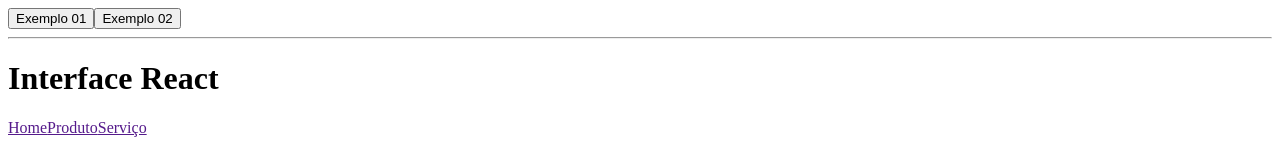
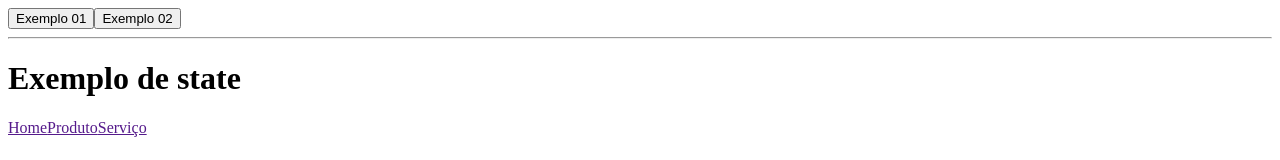
Before and after one commit to R0drigo-Pedroso/meu-app, a React (Create React App) app: page / in a window 1280 px wide. Shown: the top 160 px of the page. Built offline with nearby package versions, Linux system fonts and the light colour scheme.

Commit message:
useState

```diff
--- a/src/components/layout/cabecalho.jsx
+++ b/src/components/layout/cabecalho.jsx
@@ -1,3 +1,4 @@
+import { useState } from "react";
 import Menu from "../menu";
 
 const Cabecalho = () => {
@@ -5,6 +6,14 @@ const Cabecalho = () => {
     console.log("exemplo02");
   };
 
+  /* Exemplo 01 de gerenciamento de states
+    Aqui, definimos no useState um valor inicial (colocando entre os parênteses do useState), além de desestruturar o state em uma variavel (titulo) e em uma função (setTitulo) que será responsavel por atualizar este state/titulo
+  */
+  const [titulo, setTitulo] = useState("Exemplo de state");
+
+  const atualizaTitulo = () => {
+    setTitulo("Opa, state do titulo foi alterado!");
+  };
   return (
     <header>
       <button onClick={() => console.log("exemplo01")}>Exemplo 01</button>
@@ -13,7 +22,8 @@ const Cabecalho = () => {
 
       <hr />
 
-      <h1>Interface React</h1>
+      {/* Aqui, aplicamos a variavel de state chamada titulo */}
+      <h1 onClick={atualizaTitulo}>{titulo}</h1>
 
       <Menu />
     </header>
```
